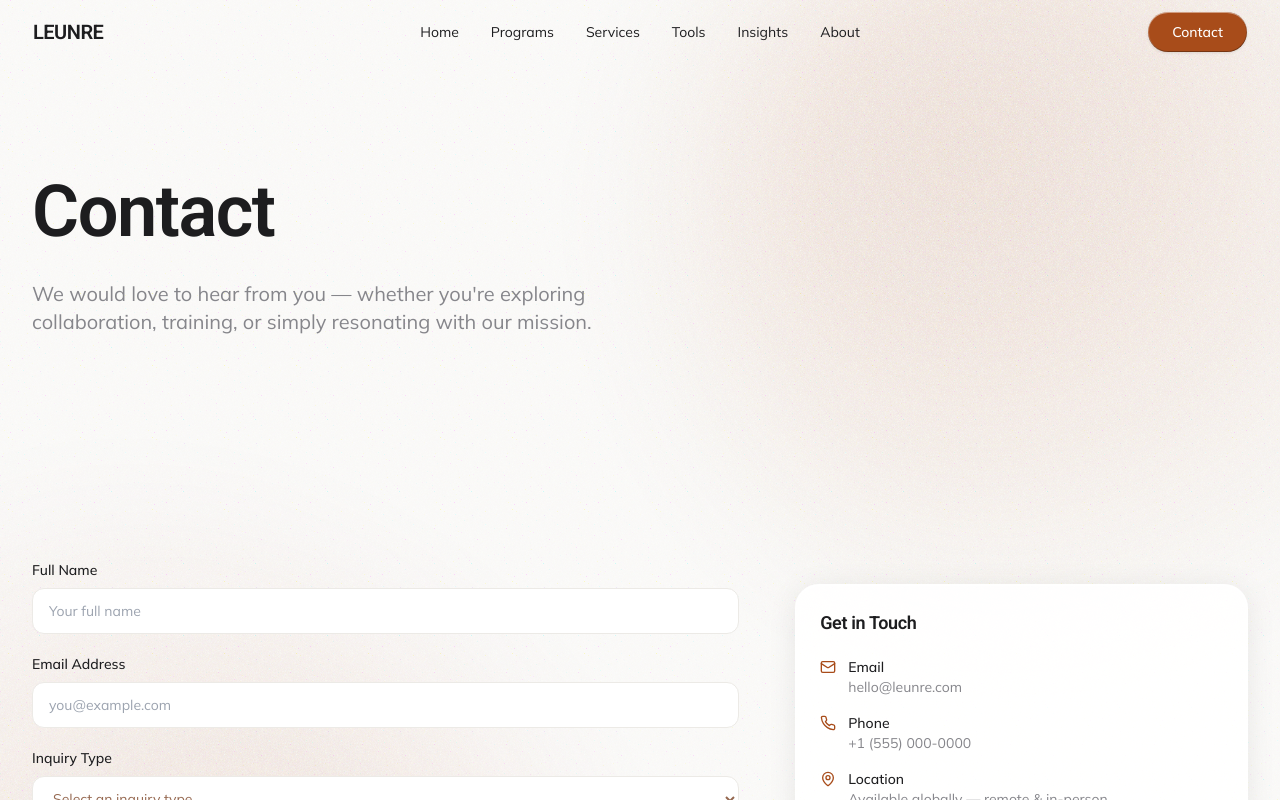
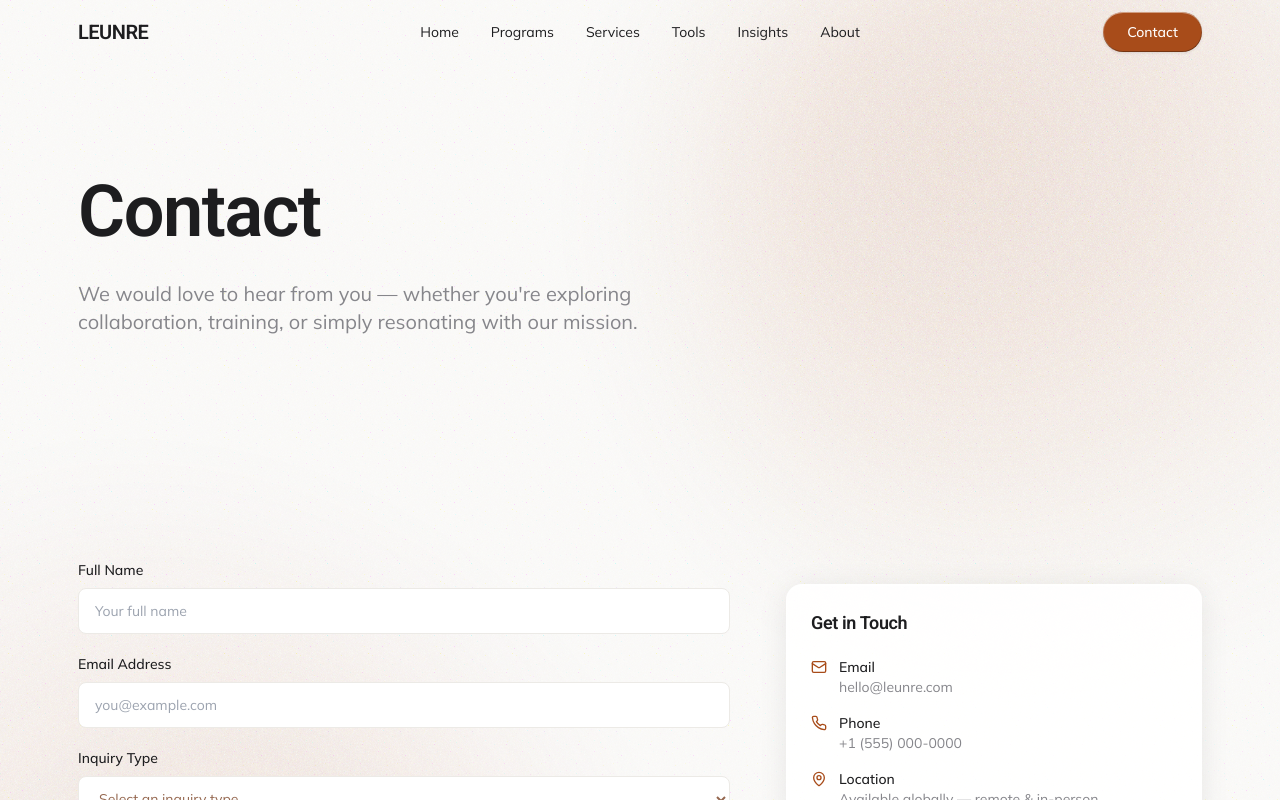
Before and after one commit to urimshuku/leunre, a React (Vite) app: page /contact in a window 1280 px wide. Shown: the top 800 px of the page. Built offline with nearby package versions, Linux system fonts and the light colour scheme; the HTML template or start-up script is replaced by a standard one.

Commit message:
Align site rail and card sizing

```diff
--- a/src/components/CTASection.tsx
+++ b/src/components/CTASection.tsx
@@ -10,7 +10,7 @@ const CTASection = () => (
         whileInView={{ opacity: 1, y: 0 }}
         transition={{ duration: 0.6, ease: [0, 0, 0.2, 1] }}
         viewport={{ once: true }}
-        className="relative max-w-5xl mx-auto rounded-3xl overflow-hidden"
+        className="relative max-w-site-rail mx-auto rounded-3xl overflow-hidden"
         style={{
           border: "1px solid rgba(255,255,255,0.10)",
           boxShadow:
--- a/src/components/Navbar.tsx
+++ b/src/components/Navbar.tsx
@@ -91,14 +91,14 @@ const Navbar = () => {
             className="w-full mx-auto"
             style={{
               ...barVisuals(scrolled),
-              maxWidth: scrolled ? 1120 : "100%",
+              maxWidth: scrolled ? "var(--site-rail-width)" : "100%",
               height: scrolled ? 52 : 64,
             }}
           >
             <div
               className="grid grid-cols-[1fr_auto_1fr] items-center h-full w-full mx-auto"
               style={{
-                maxWidth: scrolled ? 1120 : 1280,
+                maxWidth: "var(--site-rail-width)",
                 padding: scrolled ? "0 12px" : "0 32px",
                 transition: `max-width ${DUR} ${EASE}, padding ${DUR} ${EASE}`,
               }}
--- a/src/components/TestimonialsSection.tsx
+++ b/src/components/TestimonialsSection.tsx
@@ -29,6 +29,8 @@ const testimonials = [
 const CARD_GAP = 24;
 const CARD_HEIGHT_MOBILE = 260;
 const CARD_HEIGHT_DESKTOP = 300;
+const DESKTOP_VIEWPORT_WIDTH = 1124;
+const DESKTOP_CARD_WIDTH = (DESKTOP_VIEWPORT_WIDTH - 2 * CARD_GAP) / 3;
 
 const SLIDE_DURATION_SEC = 1.5;
 /** Time to stay on a slide after it has finished moving, before advancing */
@@ -47,10 +49,10 @@ const TestimonialsSection = () => {
   const instantJumpRef = useRef(false);
   const dwellTimeoutRef = useRef<ReturnType<typeof setTimeout> | null>(null);
 
-  const cardWidth = isMobile ? 280 : 380;
+  const cardWidth = isMobile ? 280 : DESKTOP_CARD_WIDTH;
   const cardHeight = isMobile ? CARD_HEIGHT_MOBILE : CARD_HEIGHT_DESKTOP;
   const step = cardWidth + CARD_GAP;
-  const viewportWidth = isMobile ? cardWidth : 3 * cardWidth + 2 * CARD_GAP;
+  const viewportWidth = isMobile ? cardWidth : DESKTOP_VIEWPORT_WIDTH;
   const edgePad = viewportWidth / 2 - cardWidth / 2;
 
   const logicalActive = ((2 * n - slideIndex) % n + n) % n;
--- a/src/components/shared/BottomCTA.tsx
+++ b/src/components/shared/BottomCTA.tsx
@@ -40,7 +40,7 @@ const BottomCTA = ({
         viewport={{ once: true }}
         className={`relative mx-auto rounded-3xl overflow-hidden ${
           backgroundImage
-            ? "max-w-5xl px-8 py-16 md:px-16 md:py-24 lg:px-20 lg:py-28"
+            ? "max-w-site-rail px-8 py-16 md:px-16 md:py-24 lg:px-20 lg:py-28"
             : "max-w-3xl px-8 py-14 md:px-14 md:py-20"
         }`}
         style={darkCardStyle}
--- a/src/index.css
+++ b/src/index.css
@@ -34,7 +34,7 @@
     --input: 34 10% 91%;
     --ring: 21 73% 38%;
 
-    --radius: 0.75rem;
+    --radius: 0.5rem;
 
     /* Refined surface tokens */
     --surface-hero: 40 14% 97%;
@@ -63,6 +63,7 @@
     --teal: 18 80% 45%;
     --teal-light: 18 80% 55%;
     --surface: 37 18% 96%;
+    --site-rail-width: 1188px;
   }
 
   .dark {
@@ -206,6 +207,22 @@
     border-radius: 2px;
   }
 
+  .rounded-xl {
+    border-radius: 0.5rem;
+  }
+
+  .rounded-2xl {
+    border-radius: 0.625rem;
+  }
+
+  .rounded-3xl {
+    border-radius: 0.875rem;
+  }
+
+  .max-w-site-rail {
+    max-width: var(--site-rail-width);
+  }
+
   .accordion-trigger-smooth {
     transition: color 280ms cubic-bezier(0.16, 1, 0.3, 1);
   }
@@ -303,7 +320,7 @@
 
   /** Site-wide glass-style panels (content cards). Backdrop-filter removed for GPU perf. */
   .card-elevated {
-    border-radius: 24px;
+    border-radius: 16px;
     background: rgba(255, 255, 255, 0.88);
     border: 1px solid rgba(255, 255, 255, 0.42);
     box-shadow:
--- a/src/pages/AboutUs.tsx
+++ b/src/pages/AboutUs.tsx
@@ -164,7 +164,7 @@ const AboutUs = () => {
           centered
           className="mb-12 md:mb-16 lg:mb-20"
         />
-        <div className="grid grid-cols-1 sm:grid-cols-3 gap-4 md:gap-6 max-w-5xl mx-auto">
+        <div className="grid grid-cols-1 sm:grid-cols-3 gap-4 md:gap-6 max-w-site-rail mx-auto">
           {values.map((value, i) => (
             <div key={value.title} className="group p-8 md:p-10 lg:p-12 card-elevated text-center flex flex-col">
               <motion.div
@@ -205,7 +205,7 @@ const AboutUs = () => {
           whileInView={{ opacity: 1, y: 0 }}
           transition={{ duration: 0.6, ease: [0, 0, 0.2, 1] }}
           viewport={{ once: true }}
-          className="relative max-w-5xl mx-auto rounded-3xl overflow-hidden"
+          className="relative max-w-site-rail mx-auto rounded-3xl overflow-hidden"
           style={{
             border: "1px solid rgba(255,255,255,0.10)",
             boxShadow:
--- a/tailwind.config.ts
+++ b/tailwind.config.ts
@@ -9,7 +9,7 @@ export default {
       center: true,
       padding: "2rem",
       screens: {
-        "2xl": "1400px",
+        "2xl": "1188px",
       },
     },
     extend: {
```
